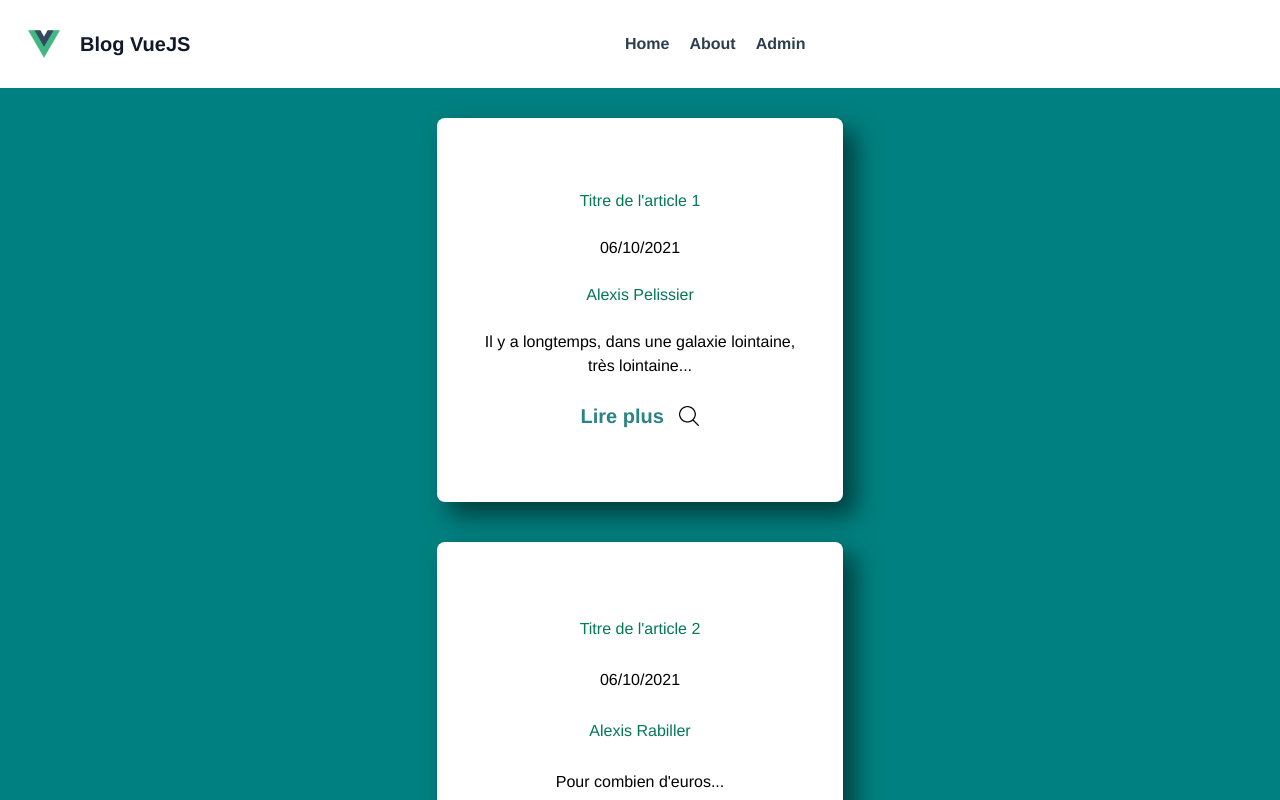
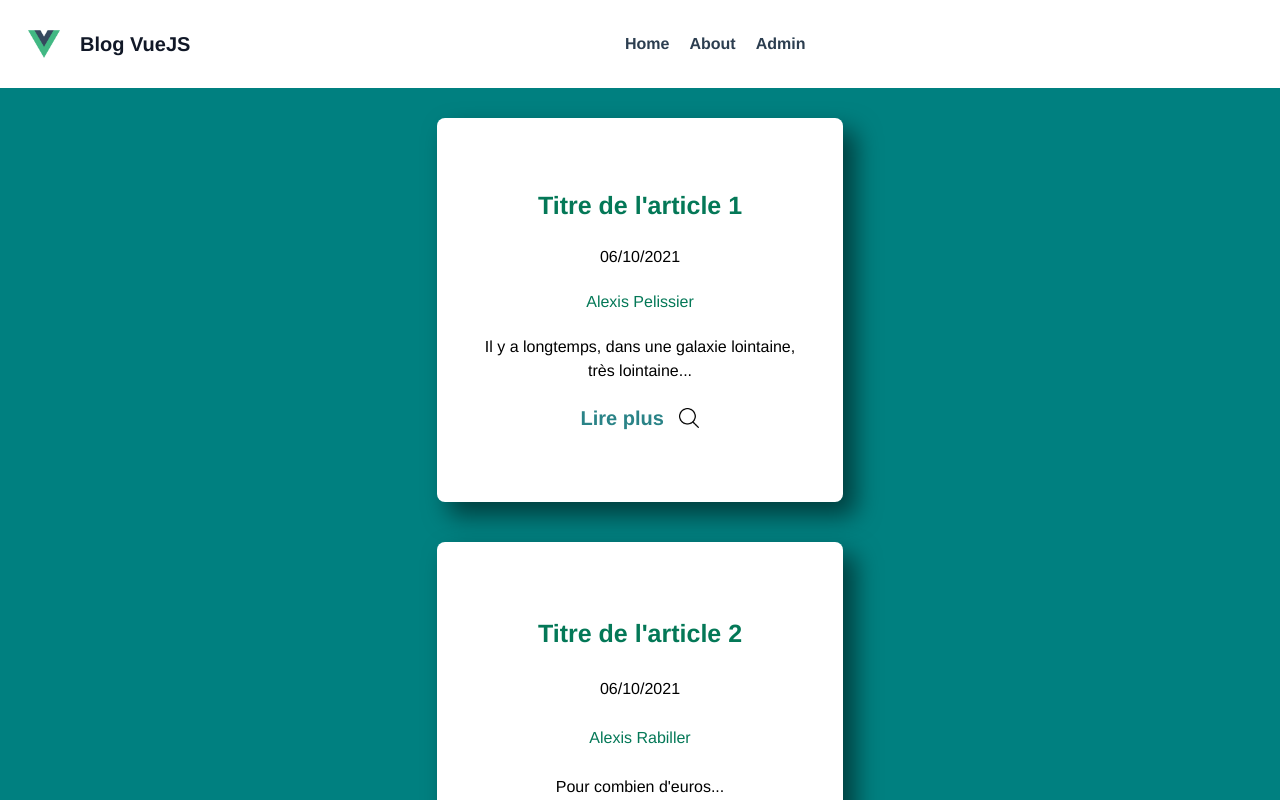
Before and after one commit to Alexis-Pel/blogVue, a Vue app: page / in a window 1280 px wide. Shown: the top 800 px of the page. Built offline with nearby package versions, Linux system fonts and the light colour scheme.

Commit message:
ajout de style sur component shortArticle

```diff
--- a/src/components/ShortArticle.vue
+++ b/src/components/ShortArticle.vue
@@ -36,6 +36,10 @@ export default {
 .contain{
    box-shadow: 12px 13px 25px 1px rgba(0, 0, 0, 0.51);
 }
+h1{
+    font-size: 25px;
+    font-weight: 600;
+}
 p{
     color: black;
 }
```
